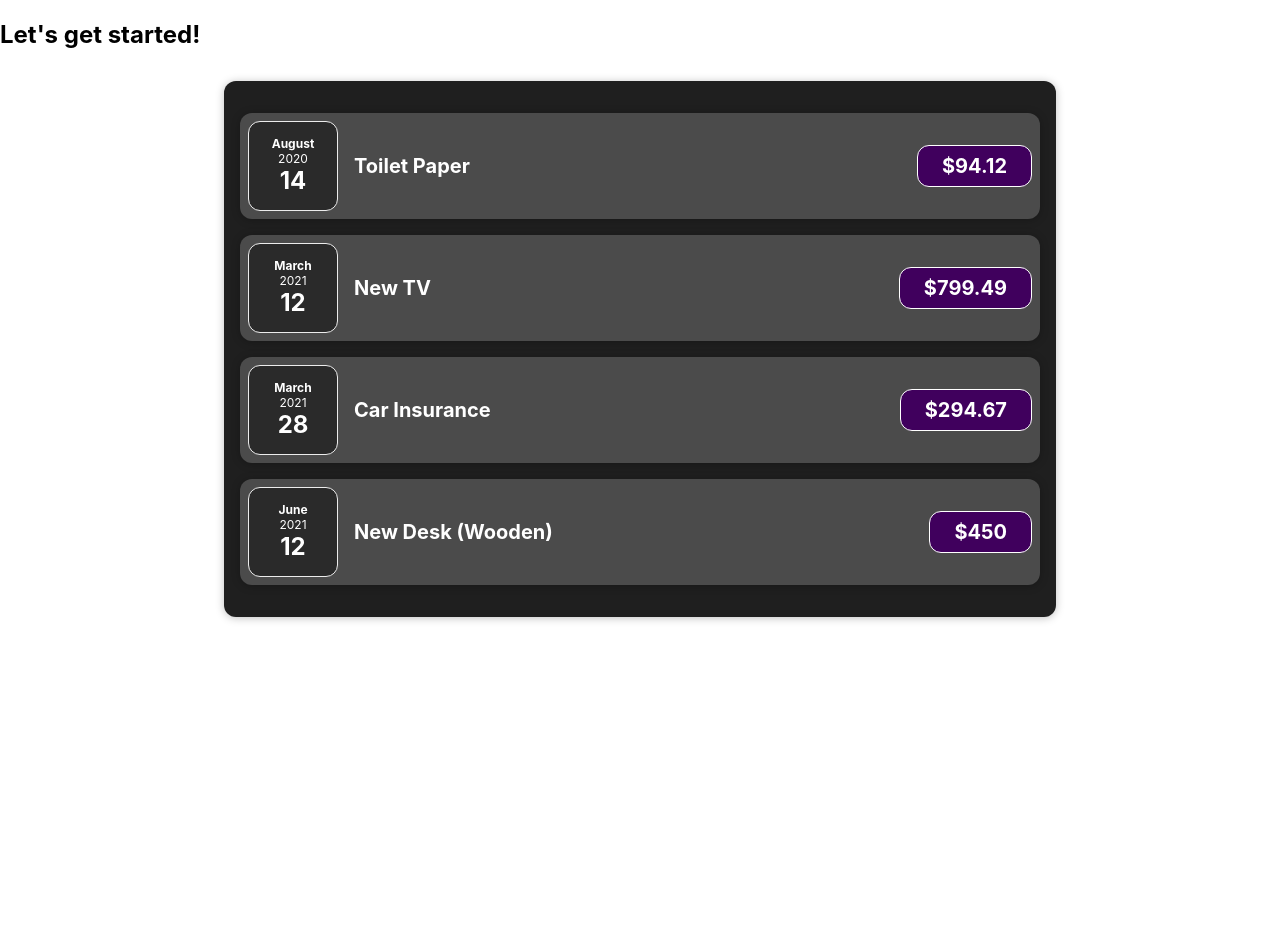
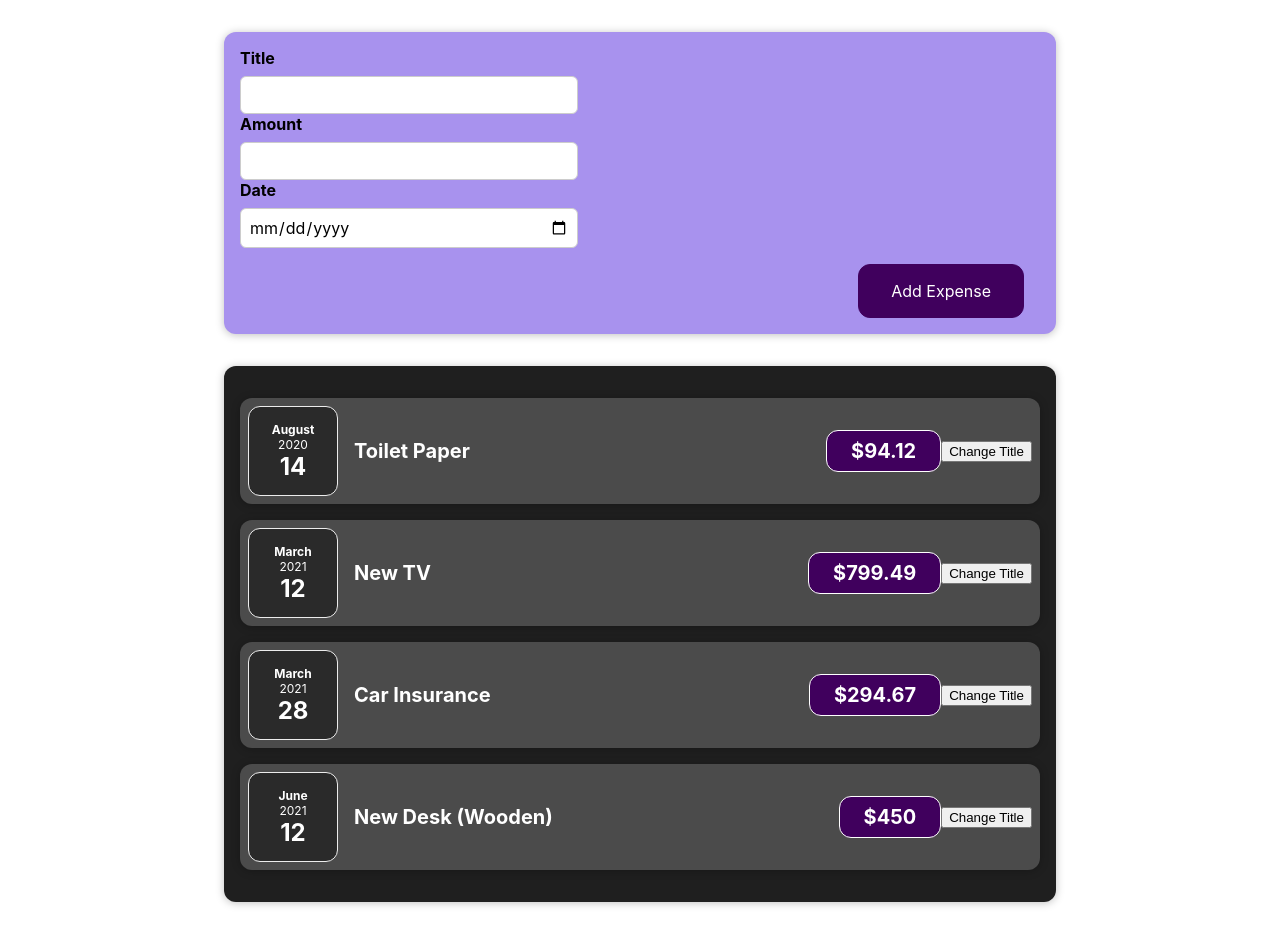
Before and after one commit to dev-Zidxne/react-01-starting-setup, a React (Create React App) app: page / in a window 1280 px wide. Before the commit the page ends 800 px from the top, so only its background shows below. Built offline with nearby package versions, Linux system fonts and the light colour scheme.

Commit message:
Working on the ExpenseForm

```diff
--- a/src/App.js
+++ b/src/App.js
@@ -1,8 +1,7 @@
-import logo from "./logo.svg";
-import "./App.css";
+import React from "react";
+
+import NewExpense from "./components/NewExpense/NewExpense";
 import Expenses from "./components/Expenses/Expenses";
-
-import React from "react";
 
 const App = () => {
   const expenses = [
@@ -36,7 +35,7 @@
 
   return (
     <div>
-      <h2>Let's get started!</h2>
+      <NewExpense />
       <Expenses items={expenses} />
     </div>
   );
--- a/src/components/Expenses/ExpenseItem.js
+++ b/src/components/Expenses/ExpenseItem.js
@@ -1,16 +1,23 @@
-import React from "react";
+import React, { useState } from "react";
 import ExpenseDate from "./ExpenseDate";
 import Card from "../UI/Card";
 import "./ExpenseItem.css";
 
 const ExpenseItem = (props) => {
+  const [title, setTitle] = useState(props.title);
+  console.log("ExpenseItem evaluated by REACT");
+  const clickHandler = () => {
+    setTitle("Updated!");
+    console.log(title);
+  };
   return (
     <Card className="expense-item">
       <ExpenseDate date={props.date} />
       <div className="expense-item__description">
-        <h2>{props.title}</h2>
+        <h2>{title}</h2>
         <div className="expense-item__price">${props.amount}</div>
       </div>
+      <button onClick={clickHandler}>Change Title</button>
     </Card>
   );
 };
--- /dev/null
+++ b/src/components/NewExpense/ExpenseForm.css
@@ -0,0 +1,26 @@
+.new-expense__controls {
+  display: flex;
+  flex-wrap: wrap;
+  gap: 1rem;
+  margin-bottom: 1rem;
+  text-align: left;
+}
+
+.new-expense__control label {
+  font-weight: bold;
+  margin-bottom: 0.5rem;
+  display: block;
+}
+
+.new-expense__control input {
+  font: inherit;
+  padding: 0.5rem;
+  border-radius: 6px;
+  border: 1px solid #ccc;
+  width: 20rem;
+  max-width: 100%;
+}
+
+.new-expense__actions {
+  text-align: right;
+}
--- /dev/null
+++ b/src/components/NewExpense/ExpenseForm.js
@@ -0,0 +1,85 @@
+import React, { useState } from "react";
+import "./ExpenseForm.css";
+
+const ExpenseForm = () => {
+  const [enteredAmount, setEnteredAmount] = useState("");
+
+  const [enteredTitle, setEnteredTitle] = useState("");
+
+  const [enteredDate, setNewDate] = useState("");
+  //   const [userInput, setUserInput] = useState({
+  //     enteredTitle: "",
+  //     enteredAmount: "",
+  //     enteredDate: "",
+  //   });
+
+  const titleChangeHandler = (event) => {
+    setEnteredTitle(event.target.value);
+    // setUserInput({
+    //   ...userInput,
+    //   enteredTitle: event.target.value,
+    // });
+    // setUserInput((prevState) => {
+    //   return { ...prevState, enteredTitle: event.target.value };
+    // });
+  };
+
+  const amountChangeHandler = (event) => {
+    setEnteredAmount(event.target.value);
+    // setUserInput({
+    //   ...userInput,
+    //   enteredTitle: event.target.value,
+    // });
+  };
+
+  const dateChangeHandler = (event) => {
+    setNewDate(event.target.value);
+    // setUserInput({
+    //   ...userInput,
+    //   enteredTitle: event.target.value,
+    // });
+  };
+
+  const submitHandler = (event) => {
+    event.preventDefault();
+
+    const expenseData = {
+      title: enteredTitle,
+      amount: enteredAmount,
+      date: new Date(enteredDate),
+    };
+    console.log(expenseData);
+  };
+
+  return (
+    <form onSubmit={submitHandler}>
+      <div className="new-expense__controls">
+        <div className="new-expense__control">
+          <label>Title</label>
+          <input type="text" onChange={titleChangeHandler} />
+          <div className="new-expense__control"></div>
+          <label>Amount </label>
+          <input
+            type="number"
+            min="0,01"
+            step="0.01"
+            onChange={amountChangeHandler}
+          />
+          <div className="new-expense__control"></div>
+          <label>Date</label>
+          <input
+            type="date"
+            min="2019-01-01"
+            mex="2022-12-31"
+            onChange={dateChangeHandler}
+          />
+        </div>
+      </div>
+      <div className="new-expense__actions">
+        <button type="submit">Add Expense</button>
+      </div>
+    </form>
+  );
+};
+
+export default ExpenseForm;
--- /dev/null
+++ b/src/components/NewExpense/NewExpense.css
@@ -0,0 +1,38 @@
+.new-expense {
+  background-color: #a892ee;
+  padding: 1rem;
+  margin: 2rem auto;
+  width: 50rem;
+  max-width: 95%;
+  border-radius: 12px;
+  text-align: center;
+  box-shadow: 0 1px 8px rgba(0, 0, 0, 0.25);
+}
+
+.new-expense button {
+  font: inherit;
+  cursor: pointer;
+  padding: 1rem 2rem;
+  border: 1px solid #40005d;
+  background-color: #40005d;
+  color: white;
+  border-radius: 12px;
+  margin-right: 1rem;
+}
+
+.new-expense button:hover,
+.new-expense button:active {
+  background-color: #510674;
+  border-color: #510674;
+}
+
+.new-expense button.alternative {
+  color: #220131;
+  border-color: transparent;
+  background-color: transparent;
+}
+
+.new-expense button.alternative:hover,
+.new-expense button.alternative:active {
+  background-color: #ddb3f8;
+}
--- /dev/null
+++ b/src/components/NewExpense/NewExpense.js
@@ -0,0 +1,13 @@
+import React from "react";
+import ExpenseForm from "./ExpenseForm";
+import "./NewExpense.css";
+
+const NewExpense = () => {
+  return (
+    <div className="new-expense">
+      <ExpenseForm />
+    </div>
+  );
+};
+
+export default NewExpense;
```
